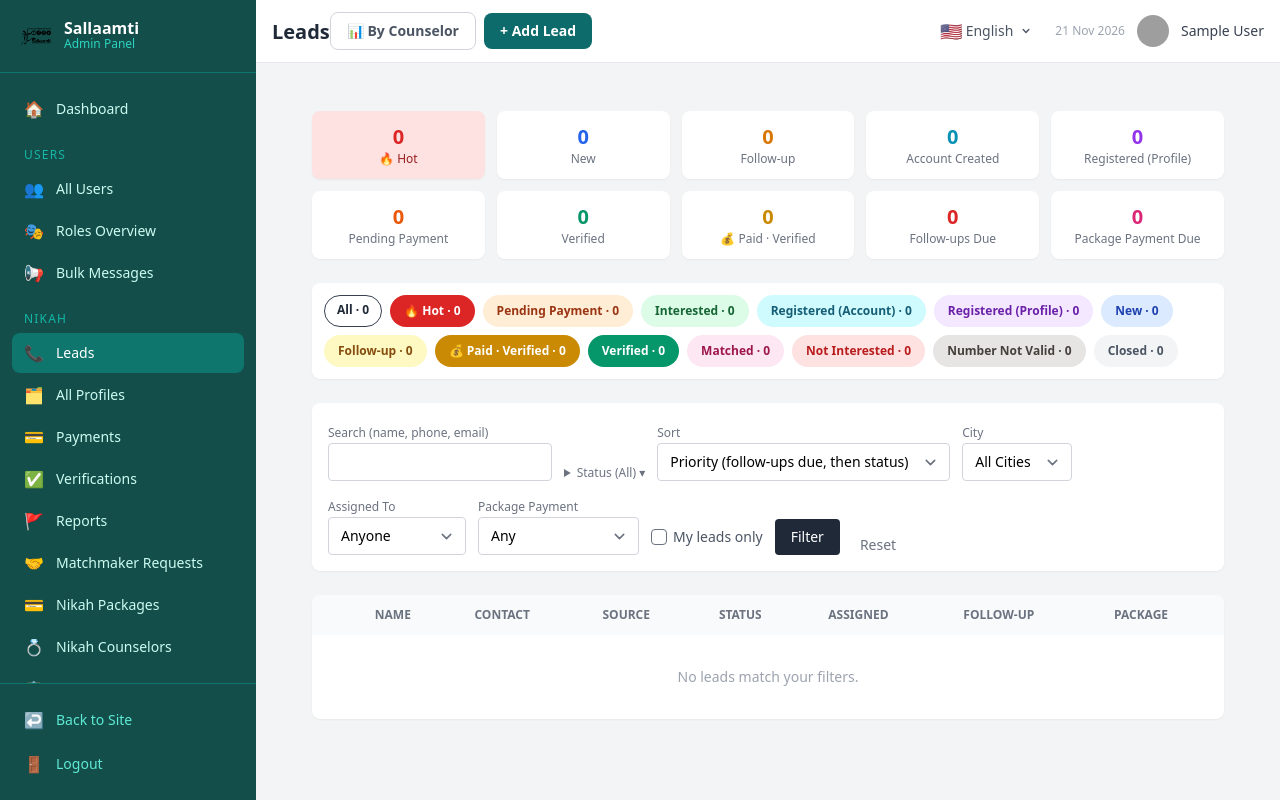
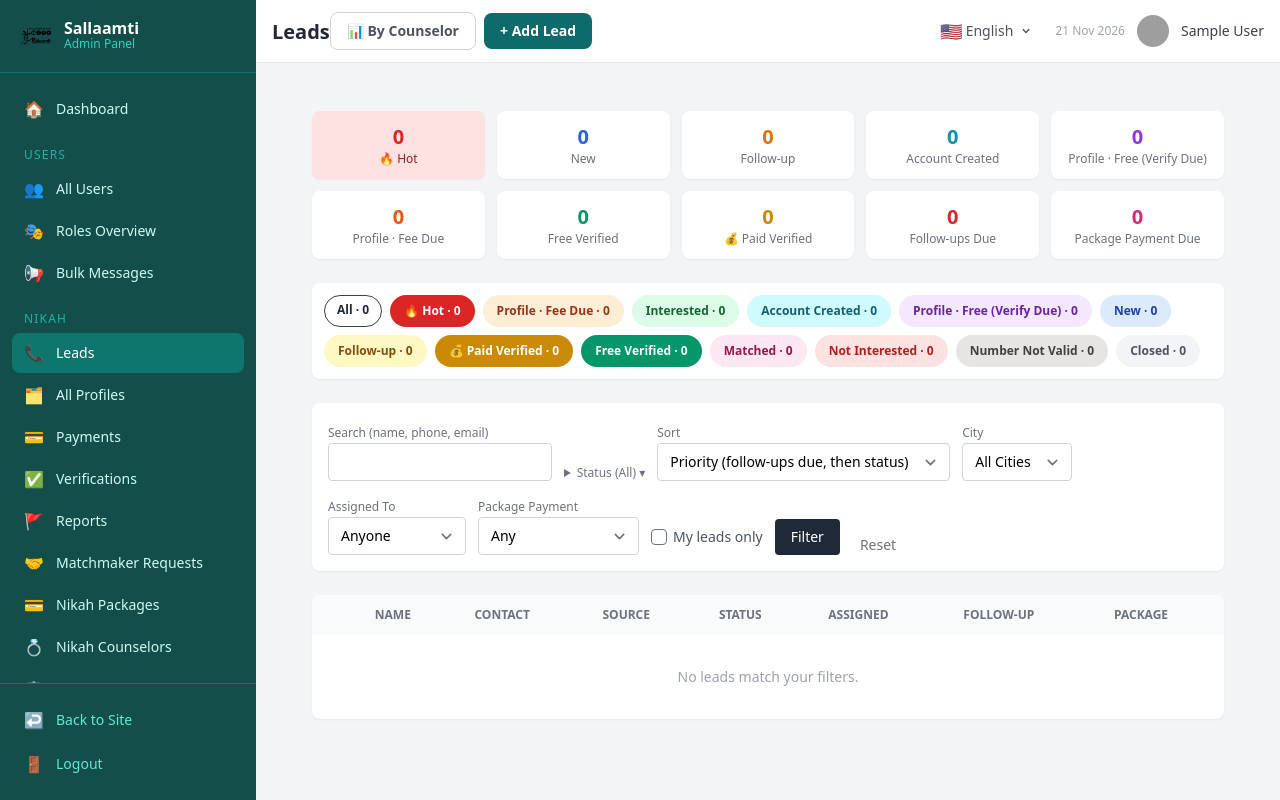
Before and after one commit to izmadts/sallaamti, a Laravel app: page /admin/leads in a window 1280 px wide. Run offline with Laravel 12, Linux system fonts and the light colour scheme; the visitor is signed in with stand-in values (Sample User, id 1); data comes from the database, SQL or seed files in the repository; data that the repository does not hold is empty; style sheets or scripts are compiled from the project's sources; parts of the project's set-up code (start-up, migrations or seed data) failed here and were passed over; some libraries are stand-ins or nearby versions; grey boxes are pictures that could not be loaded.

Commit message:
Lead status labels = real meaning (owner 21 Nov): Profile · Fee Due, Profile · Free (Verify Due), Account Created, Paid Verified, Free Verified
Co-Authored-By: Claude Opus 5.5 <noreply@anthropic.com>
Claude-Session: https://claude.ai/code/session_011iGLRjcHjXcDYE3BAWT6aS

```diff
--- a/app/Models/Lead.php
+++ b/app/Models/Lead.php
@@ -50,15 +50,17 @@ class Lead extends Model
     public const STATUSES = [
         // Owner, 14 Nov 2026: Hot on top; "Paid" tag for verified + paid; Contacted shown as "Follow-up";
         // the two Registered steps named clearly.
+        // Owner, 21 Nov 2026: labels = the real meaning (statusFromProfile): pending_payment = profile made, fee not
+        // paid yet; registered = profile made, no fee due (free) and not verified yet; verified = Free Verified.
         'hot'                => ['label' => '🔥 Hot',             'bg' => '#dc2626', 'fg' => '#ffffff',  'auto' => false],
-        'pending_payment'    => ['label' => 'Pending Payment',    'bg' => '#ffedd5', 'fg' => '#9a3412',  'auto' => true],
+        'pending_payment'    => ['label' => 'Profile · Fee Due',  'bg' => '#ffedd5', 'fg' => '#9a3412',  'auto' => true],
         'interested'         => ['label' => 'Interested',         'bg' => '#dcfce7', 'fg' => '#166534',  'auto' => false],
-        'account_registered' => ['label' => 'Registered (Account)', 'bg' => '#cffafe', 'fg' => '#155e75', 'auto' => true],
-        'registered'         => ['label' => 'Registered (Profile)', 'bg' => '#f3e8ff', 'fg' => '#6b21a8', 'auto' => true],
+        'account_registered' => ['label' => 'Account Created', 'bg' => '#cffafe', 'fg' => '#155e75', 'auto' => true],
+        'registered'         => ['label' => 'Profile · Free (Verify Due)', 'bg' => '#f3e8ff', 'fg' => '#6b21a8', 'auto' => true],
         'new'                => ['label' => 'New',                'bg' => '#dbeafe', 'fg' => '#1e40af',  'auto' => false],
         'contacted'          => ['label' => 'Follow-up',          'bg' => '#fef9c3', 'fg' => '#854d0e',  'auto' => false],
-        'paid'               => ['label' => '💰 Paid · Verified', 'bg' => '#ca8a04', 'fg' => '#ffffff',  'auto' => true],
-        'verified'           => ['label' => 'Verified',           'bg' => '#059669', 'fg' => '#ffffff',  'auto' => true],
+        'paid'               => ['label' => '💰 Paid Verified', 'bg' => '#ca8a04', 'fg' => '#ffffff',  'auto' => true],
+        'verified'           => ['label' => 'Free Verified',      'bg' => '#059669', 'fg' => '#ffffff',  'auto' => true],
         'matched'            => ['label' => 'Matched',            'bg' => '#fce7f3', 'fg' => '#9d174d',  'auto' => false],
         'not_interested'     => ['label' => 'Not Interested',     'bg' => '#fee2e2', 'fg' => '#b91c1c',  'auto' => false],
         'number_not_valid'   => ['label' => 'Number Not Valid',   'bg' => '#e7e5e4', 'fg' => '#44403c',  'auto' => false],
--- a/resources/views/admin/leads/by-counselor.blade.php
+++ b/resources/views/admin/leads/by-counselor.blade.php
@@ -19,7 +19,7 @@
                             <th class="px-4 py-3 text-right">Assigned</th>
                             <th class="px-4 py-3 text-right">Contacted</th>
                             <th class="px-4 py-3 text-right">Registered</th>
-                            <th class="px-4 py-3 text-right">Paid · Verified</th>
+                            <th class="px-4 py-3 text-right">Paid Verified</th>
                             <th class="px-4 py-3 text-left">Last Activity</th>
                         </tr>
                     </thead>
--- a/resources/views/admin/leads/index.blade.php
+++ b/resources/views/admin/leads/index.blade.php
@@ -31,7 +31,7 @@
                      Lead::statusFromProfile() — the same logic that keeps
                      each lead's status in sync). Account Created = signed up,
                      no profile yet; Registered = profile made, fee not paid
-                     yet; Pending Payment = fee submitted, awaiting admin
+                     yet; Profile · Fee Due = profile made, fee not paid yet (owner 21 Nov),
                      review; Verified = fee-free verified (e.g. widowed/
                      divorced); Paid = fee paid + verified. --}}
                 <div class="bg-white rounded-lg shadow-sm p-3 text-center">
@@ -40,19 +40,19 @@
                 </div>
                 <div class="bg-white rounded-lg shadow-sm p-3 text-center">
                     <p class="text-xl font-bold text-purple-600">{{ $stats['registered'] }}</p>
-                    <p class="text-xs text-gray-500">Registered (Profile)</p>
+                    <p class="text-xs text-gray-500">Profile · Free (Verify Due)</p>
                 </div>
                 <div class="bg-white rounded-lg shadow-sm p-3 text-center">
                     <p class="text-xl font-bold text-orange-600">{{ $stats['pending_payment'] }}</p>
-                    <p class="text-xs text-gray-500">Pending Payment</p>
+                    <p class="text-xs text-gray-500">Profile · Fee Due</p>
                 </div>
                 <div class="bg-white rounded-lg shadow-sm p-3 text-center">
                     <p class="text-xl font-bold text-emerald-600">{{ $stats['verified'] }}</p>
-                    <p class="text-xs text-gray-500">Verified</p>
+                    <p class="text-xs text-gray-500">Free Verified</p>
                 </div>
                 <a href="{{ route('admin.leads.index', ['status' => ['paid']]) }}" class="bg-white rounded-lg shadow-sm p-3 text-center hover:bg-gray-50">
                     <p class="text-xl font-bold" style="color:#ca8a04">{{ $stats['paid'] }}</p>
-                    <p class="text-xs text-gray-500">💰 Paid · Verified</p>
+                    <p class="text-xs text-gray-500">💰 Paid Verified</p>
                 </a>
                 <a href="{{ route('admin.leads.index', ['follow_ups_due' => 1]) }}" class="bg-white rounded-lg shadow-sm p-3 text-center hover:bg-gray-50 {{ request()->boolean('follow_ups_due') ? 'ring-2 ring-red-300' : '' }}">
                     <p class="text-xl font-bold text-red-600">{{ $stats['follow_ups_due'] }}</p>
--- a/resources/views/admin/matchmaker-applications/show.blade.php
+++ b/resources/views/admin/matchmaker-applications/show.blade.php
@@ -49,7 +49,7 @@
                     <div><dd class="text-xl font-bold text-gray-800">{{ $activity['leads'] }}</dd><dt class="text-xs text-gray-500">Leads Assigned</dt></div>
                     <div><dd class="text-xl font-bold text-gray-800">{{ $activity['touched'] }}</dd><dt class="text-xs text-gray-500">Leads Touched</dt></div>
                     <div><dd class="text-xl font-bold text-gray-800">{{ $activity['status_changes'] }}</dd><dt class="text-xs text-gray-500">Status Changes</dt></div>
-                    <div><dd class="text-xl font-bold" style="color:#ca8a04">{{ $activity['paid'] }}</dd><dt class="text-xs text-gray-500">Paid · Verified</dt></div>
+                    <div><dd class="text-xl font-bold" style="color:#ca8a04">{{ $activity['paid'] }}</dd><dt class="text-xs text-gray-500">Paid Verified</dt></div>
                 </dl>
                 <p class="text-xs text-gray-400 mt-3">{{ $activity['contacted'] }} followed up · {{ $activity['registered'] }} registered
                     @if ($activity['last_activity']) · last activity {{ \Illuminate\Support\Carbon::parse($activity['last_activity'])->diffForHumans() }} @endif
```
